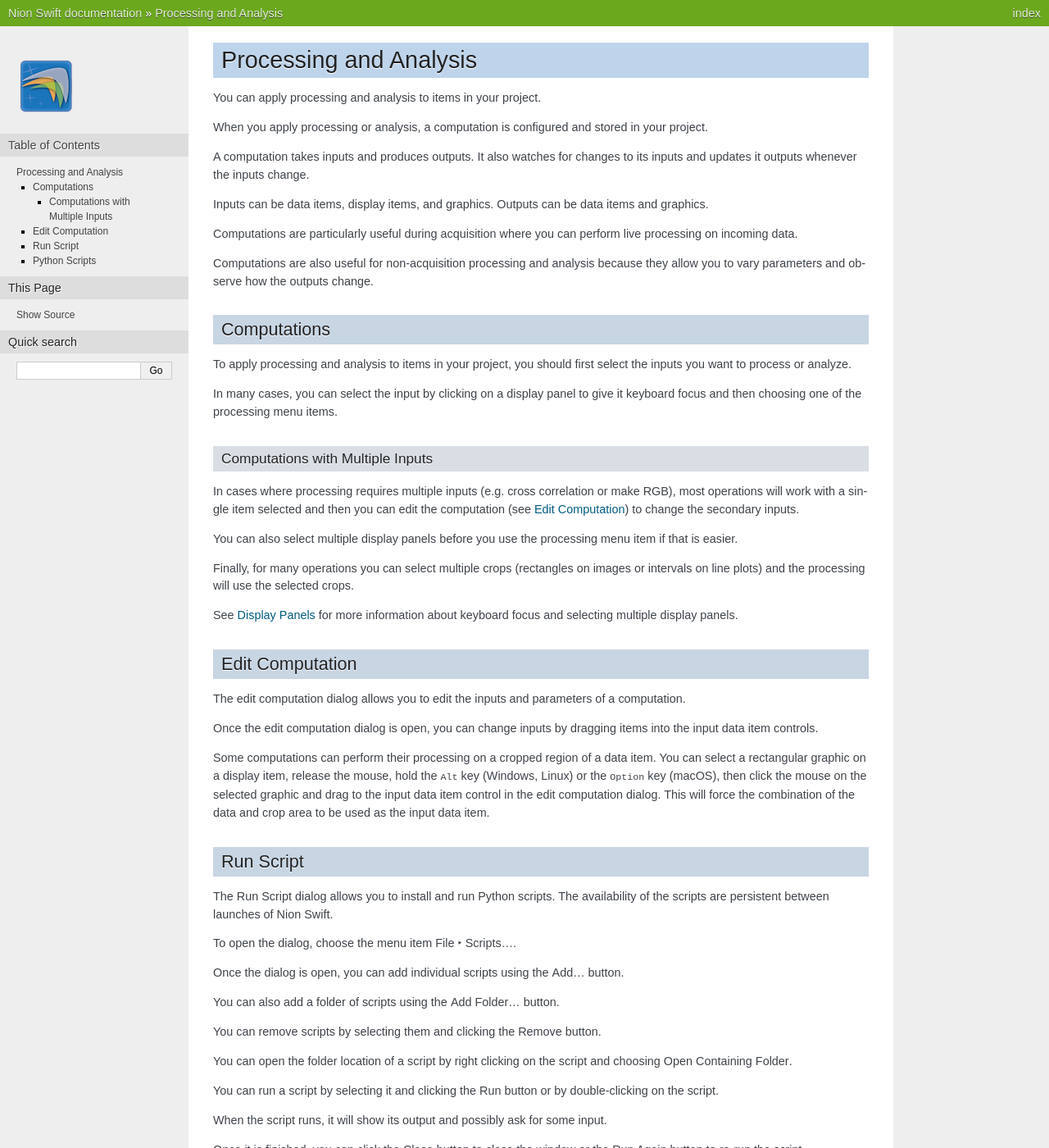
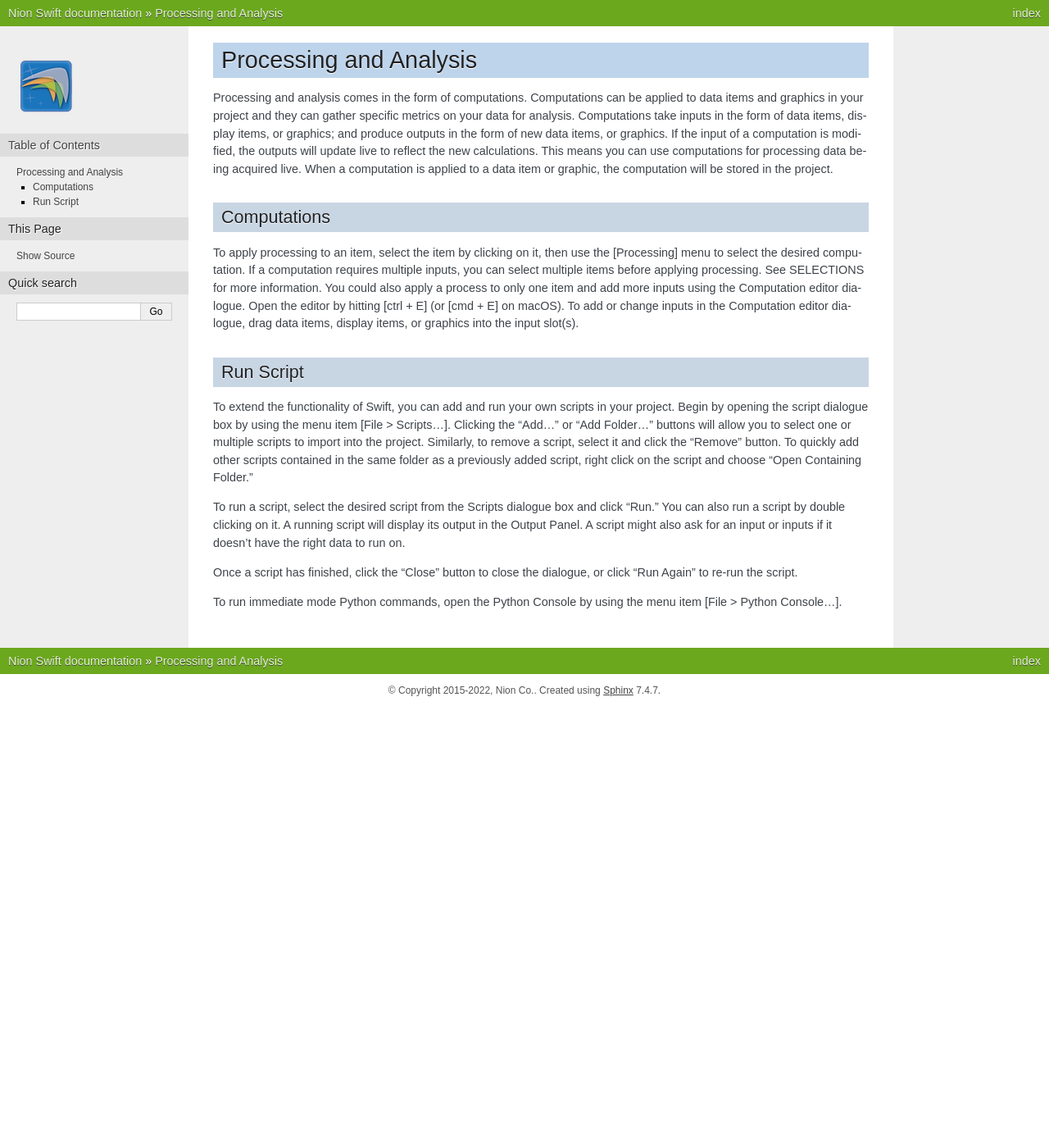
Before and after one commit to nion-software/nionswift, a Sphinx documentation site: the page built from docs/processing.rst, in a window 1280 px wide and 1400 px high. Shown: the whole window at 82% size. Built offline with Sphinx 7.4.7, drawn with Linux system fonts in a browser that asks for light colours; some of the changed text lies outside the part shown.

Commit message:
Direct Section Description Changes

```diff
--- a/docs/processing.rst
+++ b/docs/processing.rst
@@ -4,64 +4,18 @@
 
 Processing and Analysis
 =======================
-You can apply processing and analysis to items in your project.
-
-When you apply processing or analysis, a computation is configured and stored in your project.
-
-A computation takes inputs and produces outputs. It also watches for changes to its inputs and updates it outputs whenever the inputs change.
-
-Inputs can be data items, display items, and graphics. Outputs can be data items and graphics.
-
-Computations are particularly useful during acquisition where you can perform live processing on incoming data.
-
-Computations are also useful for non-acquisition processing and analysis because they allow you to vary parameters and observe how the outputs change.
+Processing and analysis comes in the form of computations. Computations can be applied to data items and graphics in your project and they can gather specific metrics on your data for analysis. Computations take inputs in the form of data items, display items, or graphics; and produce outputs in the form of new data items, or graphics. If the input of a computation is modified, the outputs will update live to reflect the new calculations. This means you can use computations for processing data being acquired live. When a computation is applied to a data item or graphic, the computation will be stored in the project.
 
 Computations
 ------------
-To apply processing and analysis to items in your project, you should first select the inputs you want to process or analyze.
-
-In many cases, you can select the input by clicking on a display panel to give it keyboard focus and then choosing one of the processing menu items.
-
-Computations with Multiple Inputs
-+++++++++++++++++++++++++++++++++
-In cases where processing requires multiple inputs (e.g. cross correlation or make RGB), most operations will work with a single item selected and then you can edit the computation (see `Edit Computation`_) to change the secondary inputs.
-
-You can also select multiple display panels before you use the processing menu item if that is easier.
-
-Finally, for many operations you can select multiple crops (rectangles on images or intervals on line plots) and the processing will use the selected crops.
-
-See :ref:`display-panels` for more information about keyboard focus and selecting multiple display panels.
-
-.. _Edit Computation:
-
-Edit Computation
-----------------
-The edit computation dialog allows you to edit the inputs and parameters of a computation.
-
-Once the edit computation dialog is open, you can change inputs by dragging items into the input data item controls.
-
-Some computations can perform their processing on a cropped region of a data item. You can select a rectangular graphic on a display item, release the mouse, hold the :kbd:`Alt` key (Windows, Linux) or the :kbd:`Option` key (macOS), then click the mouse on the selected graphic and drag to the input data item control in the edit computation dialog. This will force the combination of the data and crop area to be used as the input data item.
+To apply processing to an item, select the item by clicking on it, then use the [Processing] menu to select the desired computation. If a computation requires multiple inputs, you can select multiple items before applying processing. See SELECTIONS for more information. You could also apply a process to only one item and add more inputs using the Computation editor dialogue. Open the editor by hitting [ctrl + E] (or [cmd + E] on macOS). To add or change inputs in the Computation editor dialogue, drag data items, display items, or graphics into the input slot(s).
 
 Run Script
 ----------
-The :guilabel:`Run Script` dialog allows you to install and run Python scripts. The availability of the scripts are persistent between launches of Nion Swift.
+To extend the functionality of Swift, you can add and run your own scripts in your project. Begin by opening the script dialogue box by using the menu item [File > Scripts…]. Clicking the “Add…” or “Add Folder…” buttons will allow you to select one or multiple scripts to import into the project. Similarly, to remove a script, select it and click the “Remove” button. To quickly add other scripts contained in the same folder as a previously added script, right click on the script and choose “Open Containing Folder.”
 
-To open the dialog, choose the menu item :menuselection:`File --> Scripts...`.
+To run a script, select the desired script from the Scripts dialogue box and click “Run.” You can also run a script by double clicking on it. A running script will display its output in the Output Panel. A script might also ask for an input or inputs if it doesn’t have the right data to run on.
 
-Once the dialog is open, you can add individual scripts using the :guilabel:`Add...` button.
+Once a script has finished, click the “Close” button to close the dialogue, or click “Run Again” to re-run the script.
 
-You can also add a folder of scripts using the :guilabel:`Add Folder...` button.
-
-You can remove scripts by selecting them and clicking the :guilabel:`Remove` button.
-
-You can open the folder location of a script by right clicking on the script and choosing :menuselection:`Open Containing Folder`.
-
-You can run a script by selecting it and clicking the :guilabel:`Run` button or by double-clicking on the script.
-
-When the script runs, it will show its output and possibly ask for some input.
-
-Once it is finished, you can click the :guilabel:`Close` button to close the window or the :guilabel:`Run Again` button to re-run the script.
-
-Python Scripts
---------------
-The :guilabel:`Python Console` can be used to run immediate mode Python commands.
+To run immediate mode Python commands, open the Python Console by using the menu item [File > Python Console…].
```
